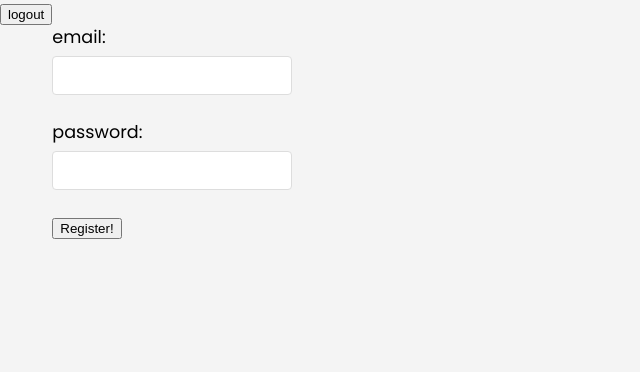
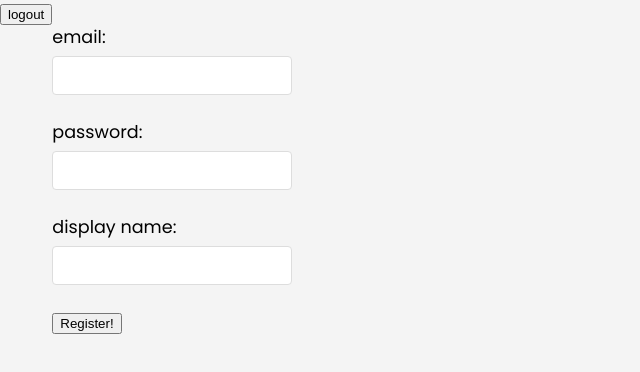
Before and after one commit to patryk77k/ManagementSite, a React (Vite) app: page /register in a window 1280 px wide. Shown: the top 372 px of the page, without its empty margins (0-640 px from the left). Built offline with nearby package versions, Linux system fonts and the light colour scheme.

Commit message:
add updateProfile

```diff
--- a/src/hook/useSignup.jsx
+++ b/src/hook/useSignup.jsx
@@ -1,5 +1,5 @@
 import { auth } from "../firebase/config";
-import { createUserWithEmailAndPassword } from "firebase/auth";
+import { createUserWithEmailAndPassword, updateProfile } from "firebase/auth";
 import { useState } from "react";
 import { useAuthContext } from "./useAuthContext";
 
@@ -8,12 +8,20 @@ export const useSignup = () => {
   const [isPending, setIsPending] = useState(false);
   const { dispatch } = useAuthContext();
 
-  const register = async (email, password) => {
+  const register = async (email, password, displayName) => {
     setErr(null);
     setIsPending(true);
 
     try {
+      // signup
       const res = await createUserWithEmailAndPassword(auth, email, password);
+
+      if (!res) {
+        throw new Error("Could not complete signup");
+      }
+      // add display name to user
+      await updateProfile(auth.currentUser, { displayName });
+
       dispatch({ type: "SIGNUP", payload: res.user });
       setIsPending(false);
     } catch (err) {
--- a/src/pages/Register.jsx
+++ b/src/pages/Register.jsx
@@ -5,12 +5,13 @@ import { useSignup } from "../hook/useSignup";
 const Register = () => {
   const [email, setEmail] = useState("");
   const [password, setPassword] = useState("");
+  const [displayName, setDisplayName] = useState("");
 
   const { register, err, isPending } = useSignup();
 
   const handleSubmit = (e) => {
     e.preventDefault();
-    register(email, password);
+    register(email, password, displayName);
   };
 
   return (
@@ -31,6 +32,14 @@ const Register = () => {
           value={password}
         />
       </label>
+      <label>
+        <span>display name:</span>
+        <input
+          type="text"
+          onChange={(e) => setDisplayName(e.target.value)}
+          value={displayName}
+        />
+      </label>
       {!isPending && <button>Register!</button>}
       {isPending && <button>Loading...</button>}
       {err && <p>{err}</p>}
```
